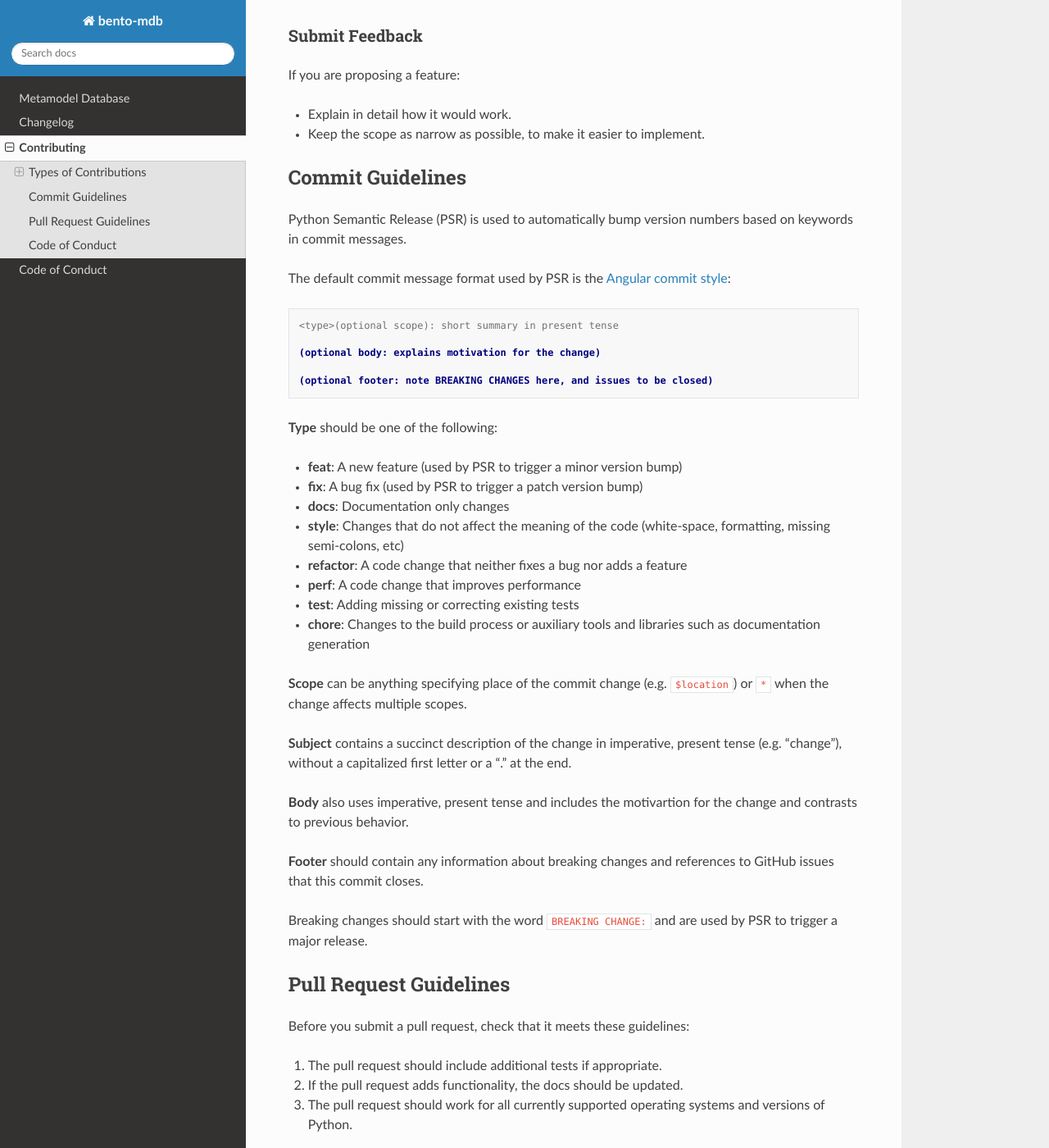
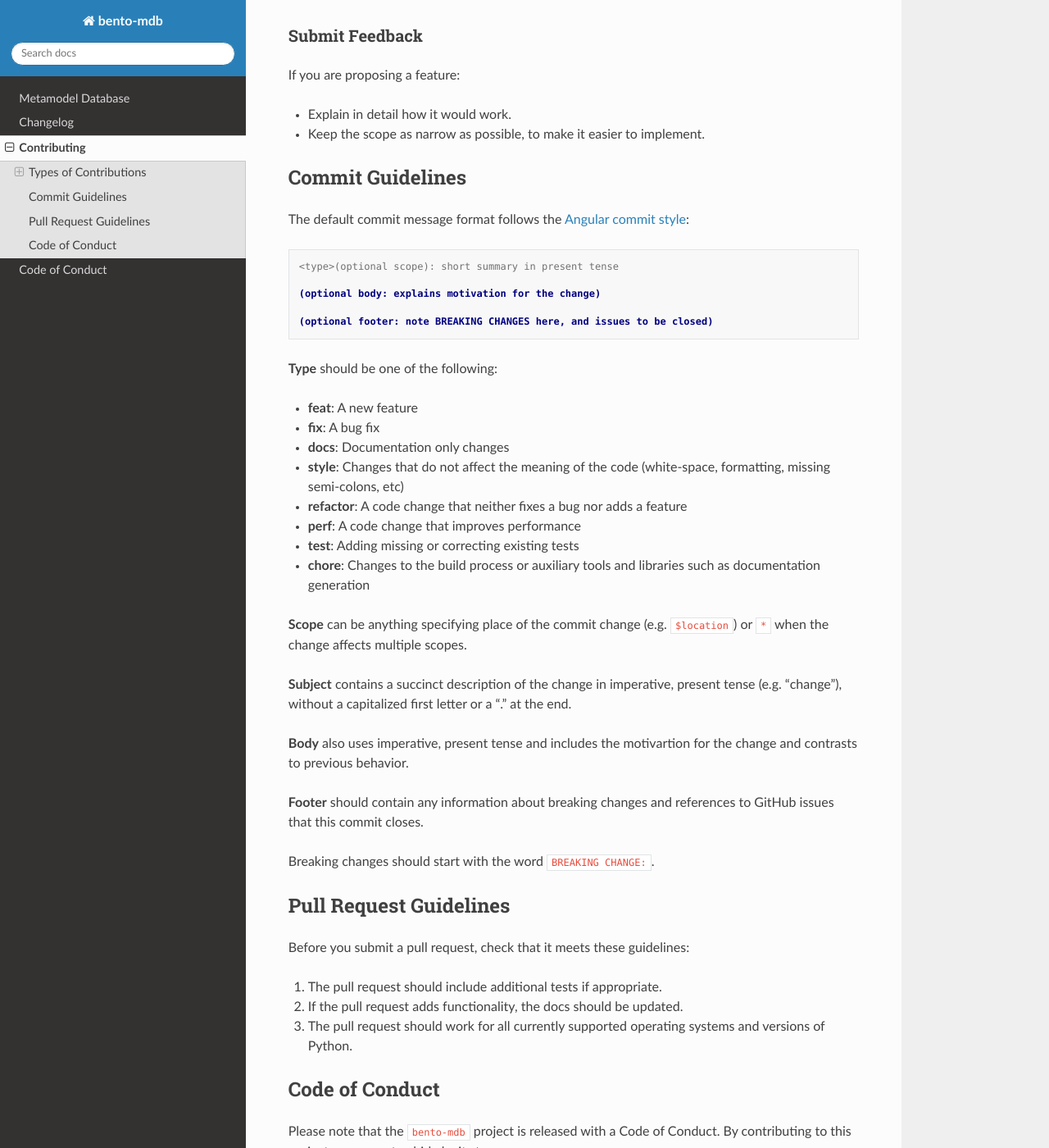
Before and after one commit to CBIIT/bento-mdb, a Sphinx documentation site: the page built from docs/contributing.md, in a window 1280 px wide and 1400 px high, scrolled down 842 px. Shown: the whole window at 82% size. Built offline with Sphinx 7.4.7 and the Read the Docs theme 2.0.0, drawn with Linux system fonts in a browser that asks for light colours.

Commit message:
docs(*): update contributing & index
- Remove references to Python Semantic Release from CONTRIBUTING.md (not used as part of ci/cd currently)
- Remove readme from GH Pages index page
- Update Sphinx-generated documentation with these changes

````diff
--- a/CONTRIBUTING.md
+++ b/CONTRIBUTING.md
@@ -38,9 +38,7 @@ If you are proposing a feature:
 
 ## Commit Guidelines
 
-Python Semantic Release (PSR) is used to automatically bump version numbers based on keywords in commit messages.
-
-The default commit message format used by PSR is the [Angular commit style](https://github.com/angular/angular.js/blob/master/DEVELOPERS.md#commit-message-format):
+The default commit message format follows the [Angular commit style](https://github.com/angular/angular.js/blob/master/DEVELOPERS.md#commit-message-format):
 
 ```console
 <type>(optional scope): short summary in present tense
@@ -52,8 +50,8 @@ The default commit message format used by PSR is the [Angular commit style](http
 
 **Type** should be one of the following:
 
-* **feat**: A new feature (used by PSR to trigger a minor version bump)
-* **fix**: A bug fix (used by PSR to trigger a patch version bump)
+* **feat**: A new feature
+* **fix**: A bug fix
 * **docs**: Documentation only changes
 * **style**: Changes that do not affect the meaning of the code (white-space, formatting, missing semi-colons, etc)
 * **refactor**: A code change that neither fixes a bug nor adds a feature
@@ -69,7 +67,7 @@ The default commit message format used by PSR is the [Angular commit style](http
 
 **Footer** should contain any information about breaking changes and references to GitHub issues that this commit closes.
 
-Breaking changes should start with the word `BREAKING CHANGE:` and are used by PSR to trigger a major release.
+Breaking changes should start with the word `BREAKING CHANGE:`.
 
 ## Pull Request Guidelines
 
--- a/docs/html/_sources/index.md.txt
+++ b/docs/html/_sources/index.md.txt
@@ -1,6 +1,3 @@
-```{include} ../README.md
-```
-
 ```{toctree}
 :maxdepth: 2
 
--- a/docs/html/bento-mdb.html
+++ b/docs/html/bento-mdb.html
@@ -22,7 +22,7 @@
     <link rel="index" title="Index" href="genindex.html" />
     <link rel="search" title="Search" href="search.html" />
     <link rel="next" title="Changelog" href="changelog.html" />
-    <link rel="prev" title="Metamodel Database" href="index.html" />
+    <link rel="prev" title="&lt;no title&gt;" href="index.html" />
 </head>
 
 <body class="wy-body-for-nav">
@@ -257,7 +257,7 @@
            </div>
           </div>
           <footer><div class="rst-footer-buttons" role="navigation" aria-label="Footer">
-        <a href="index.html" class="btn btn-neutral float-left" title="Metamodel Database" accesskey="p" rel="prev"><span class="fa fa-arrow-circle-left" aria-hidden="true"></span> Previous</a>
+        <a href="index.html" class="btn btn-neutral float-left" title="&lt;no title&gt;" accesskey="p" rel="prev"><span class="fa fa-arrow-circle-left" aria-hidden="true"></span> Previous</a>
         <a href="changelog.html" class="btn btn-neutral float-right" title="Changelog" accesskey="n" rel="next">Next <span class="fa fa-arrow-circle-right" aria-hidden="true"></span></a>
     </div>
 
````
Also changed, not shown: docs/html/contributing.html (+4 -5 lines), docs/html/index.html (+3 -20 lines), docs/index.md (+0 -3 lines), docs/html/searchindex.js, 4 other files.
